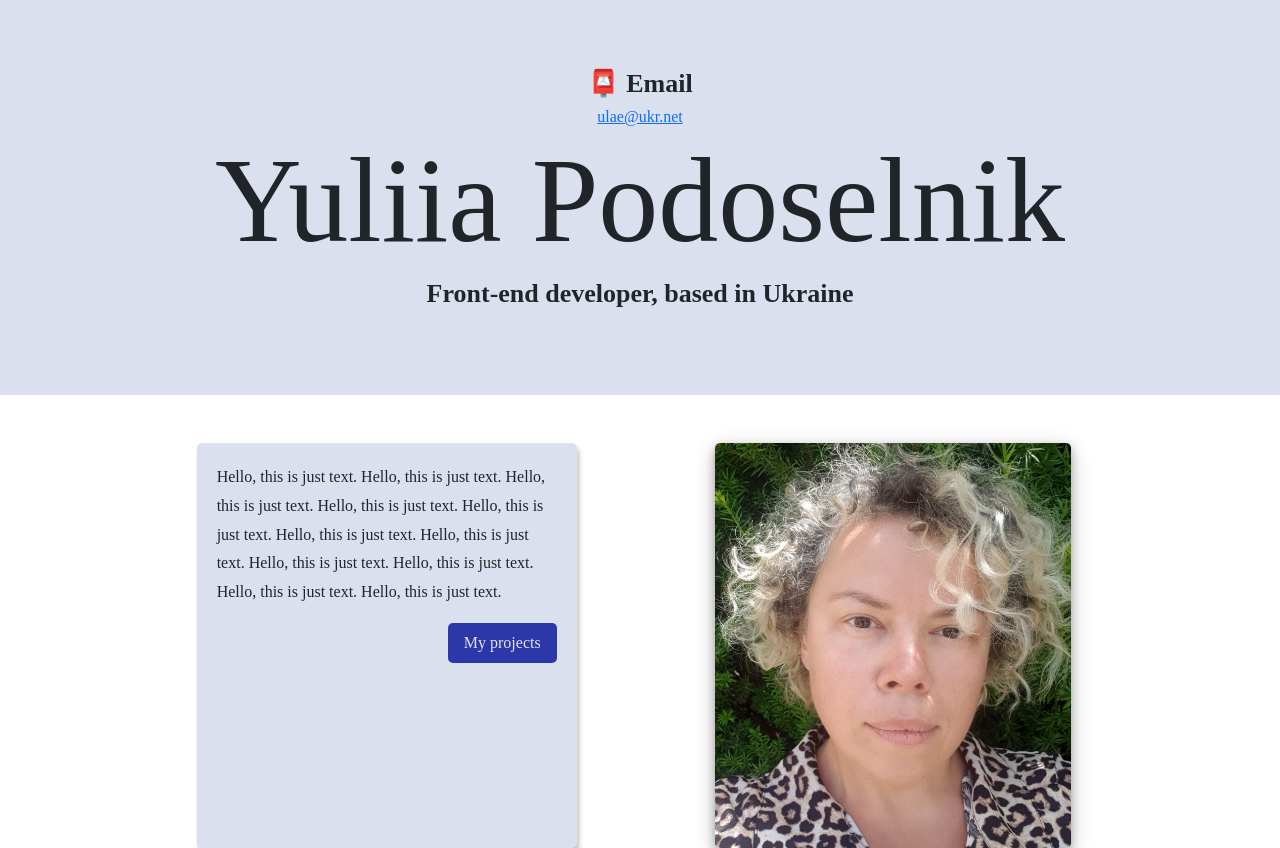
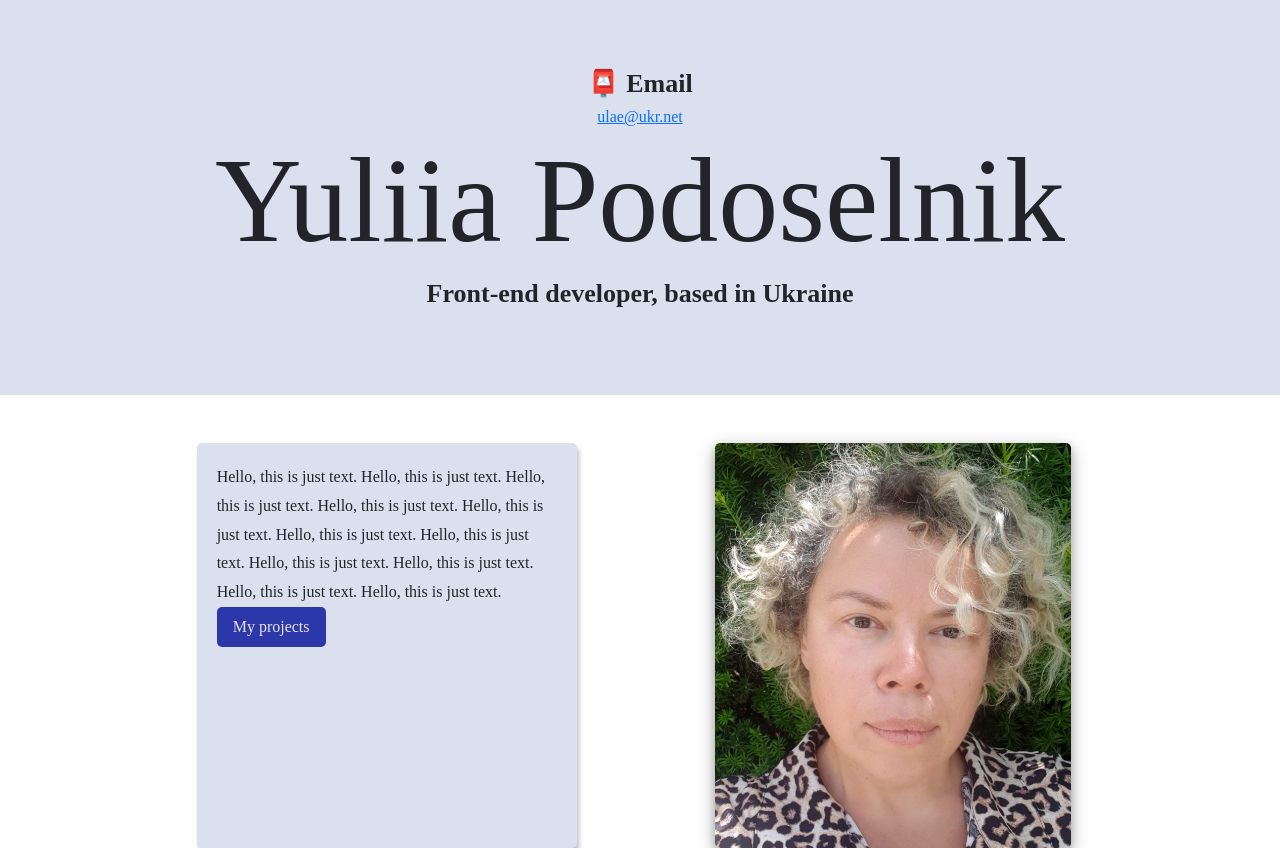
Before and after one commit to Pentesilea19/portfolio-project-YP, a plain HTML site: page about.html in a window 1280 px wide. Shown: the part 85-933 px from the top of the page. Drawn offline with nearby package versions, Linux system fonts and the light colour scheme; a web font is replaced by a local one.

Commit message:
projects button corrected

```diff
--- a/about.html
+++ b/about.html
@@ -65,8 +65,7 @@
       <div class="container mt-5">
         <div class="row gx-10 justify-content-evenly">
           <div class="col-md-4 about-me">
-            <div class="d-flex align-items-end flex-column">
-            <p>Hello, this is just text.
+                        <p class="mb-auto">Hello, this is just text.
             Hello, this is just text.
             Hello, this is just text.
             Hello, this is just text.
@@ -77,10 +76,10 @@
             Hello, this is just text.
             Hello, this is just text.
             Hello, this is just text.</p>
-        <a href="#" class="btn mt-auto align-items-end btn-branding">My projects</a>
-        </div>
+        <a href="#" class="btn mt-auto align-items-end btn-branding flex-grow-1">My projects</a>
+
       </div>
-        <div class="col-md-4 d-none d-md-block">
+        <div class="col-md-4 d-none d-md-block ">
         <img src="images/curls.jpg" alt="" class="img-fluid portrait
         responsive"></img>
       </div>
```
